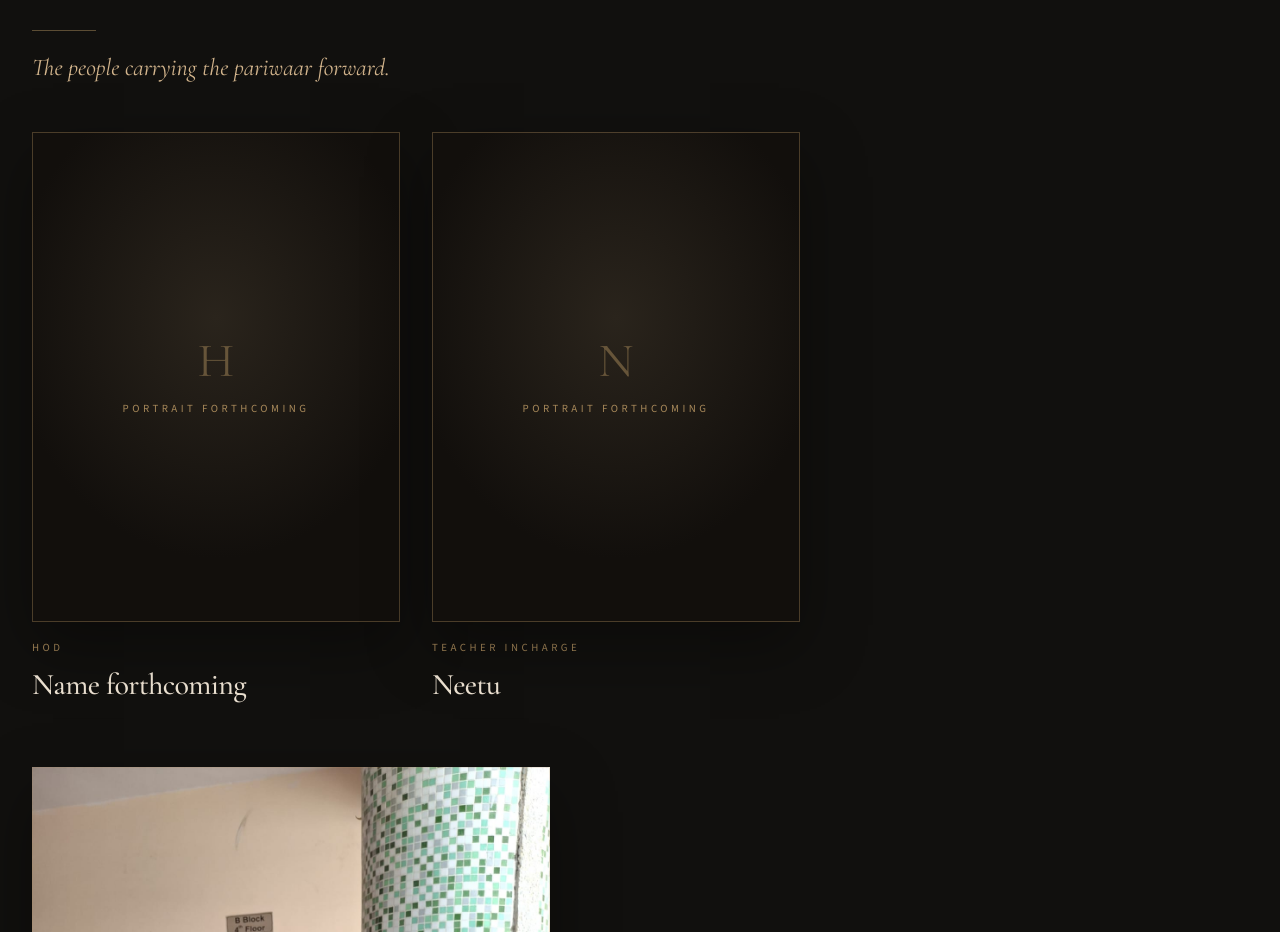
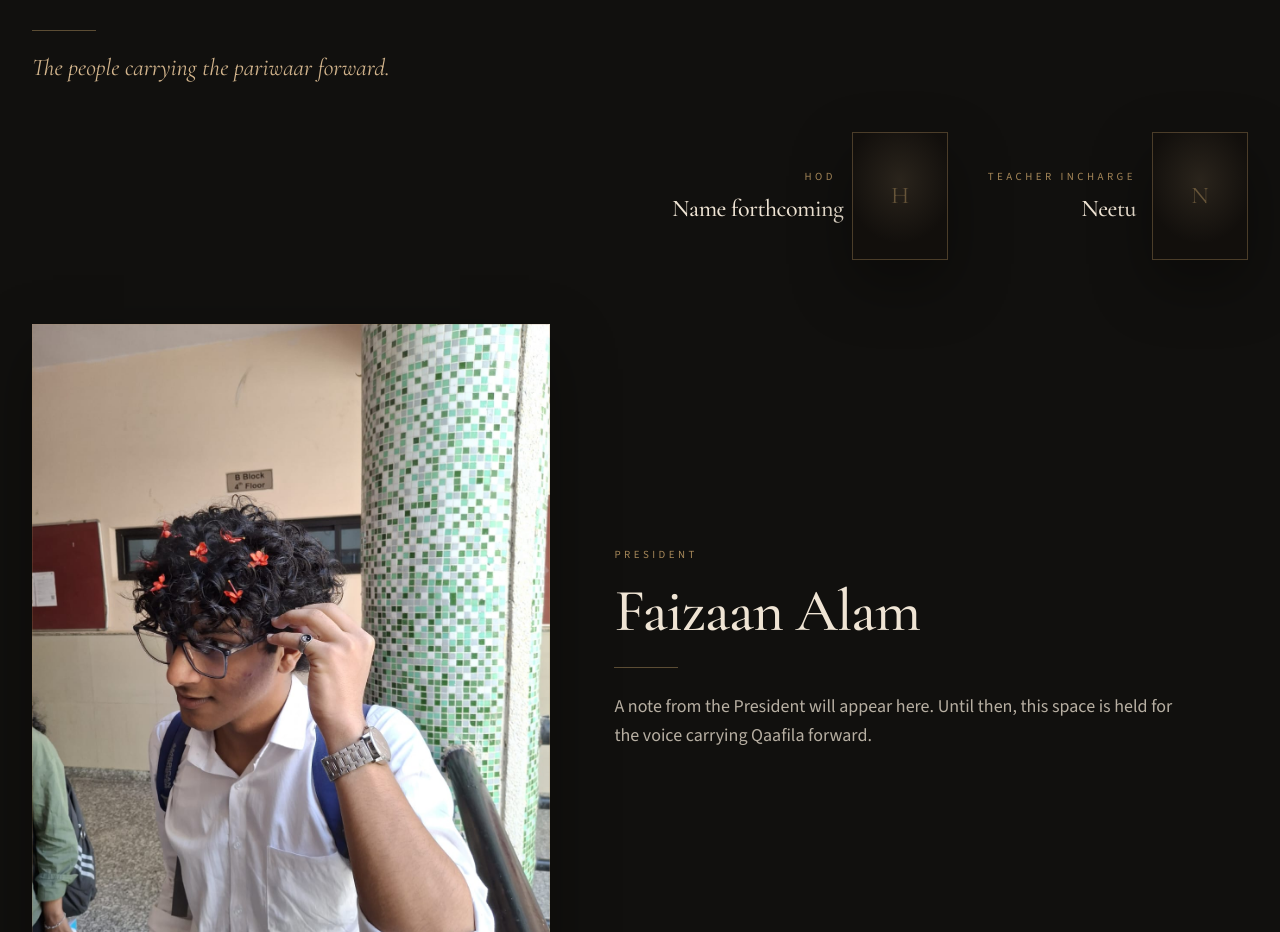
Before and after one commit to Faizaan-Alam/qaafila_bvp, a React (Vite) app: page / in a window 1280 px wide. Shown: the part 1863-2795 px from the top of the page. Built offline with nearby package versions, Linux system fonts and the light colour scheme.

Commit message:
Make HOD and Neetu portraits smaller on the right.

```diff
--- a/src/components/members/PortraitFrame.jsx
+++ b/src/components/members/PortraitFrame.jsx
@@ -4,6 +4,7 @@ export default function PortraitFrame({
   position,
   image,
   large = false,
+  compact = false,
 }) {
   const filled = isFilled(image);
   const label = isFilled(name) ? name : `${position} portrait forthcoming`;
@@ -19,14 +20,20 @@ export default function PortraitFrame({
           loading="lazy"
         />
       ) : (
-        <div className="absolute inset-0 flex flex-col items-center justify-center gap-4 px-6 text-center">
+        <div
+          className={`absolute inset-0 flex flex-col items-center justify-center text-center ${
+            compact ? "gap-1 px-2" : "gap-4 px-6"
+          }`}
+        >
           <span
-            className="font-display text-5xl text-gold/50"
+            className={`font-display text-gold/50 ${compact ? "text-2xl" : "text-5xl"}`}
             aria-hidden="true"
           >
             {memberInitials({ name, position })}
           </span>
-          <span className="kicker text-gold/55">Portrait forthcoming</span>
+          {compact ? null : (
+            <span className="kicker text-gold/55">Portrait forthcoming</span>
+          )}
         </div>
       )}
       <div className="pointer-events-none absolute inset-0 ring-1 ring-inset ring-gold/20" />
--- a/src/components/members/TeacherIncharge.jsx
+++ b/src/components/members/TeacherIncharge.jsx
@@ -4,28 +4,35 @@ import { displayName } from "../../utils/format";
 
 function FacultyCard({ member }) {
   return (
-    <article className="group">
+    <article className="group flex items-center justify-end gap-4">
+      <div className="min-w-0 text-right">
+        <p className="kicker">{member.position}</p>
+        <h3 className="mt-2 font-display text-xl md:text-2xl text-cream leading-tight whitespace-nowrap">
+          {displayName(member.name)}
+        </h3>
+      </div>
+      <div className="w-20 md:w-24 shrink-0">
         <PortraitFrame
           name={member.name}
           position={member.position}
           image={member.image}
+          compact
         />
-      <p className="kicker mt-4">{member.position}</p>
-      <h3 className="mt-2 font-display text-2xl md:text-3xl text-cream leading-tight">
-        {displayName(member.name)}
-      </h3>
+      </div>
     </article>
   );
 }
 
 export default function TeacherIncharge({ members }) {
   return (
-    <div className="grid sm:grid-cols-2 gap-8 max-w-3xl">
+    <div className="flex justify-end">
+      <div className="grid sm:grid-cols-2 gap-6 w-full max-w-xl">
         {members.map((member, index) => (
           <Reveal key={member.id} delay={index * 0.05}>
             <FacultyCard member={member} />
           </Reveal>
         ))}
       </div>
+    </div>
   );
 }
```
Lines whose indentation alone changed are shown as unchanged.
